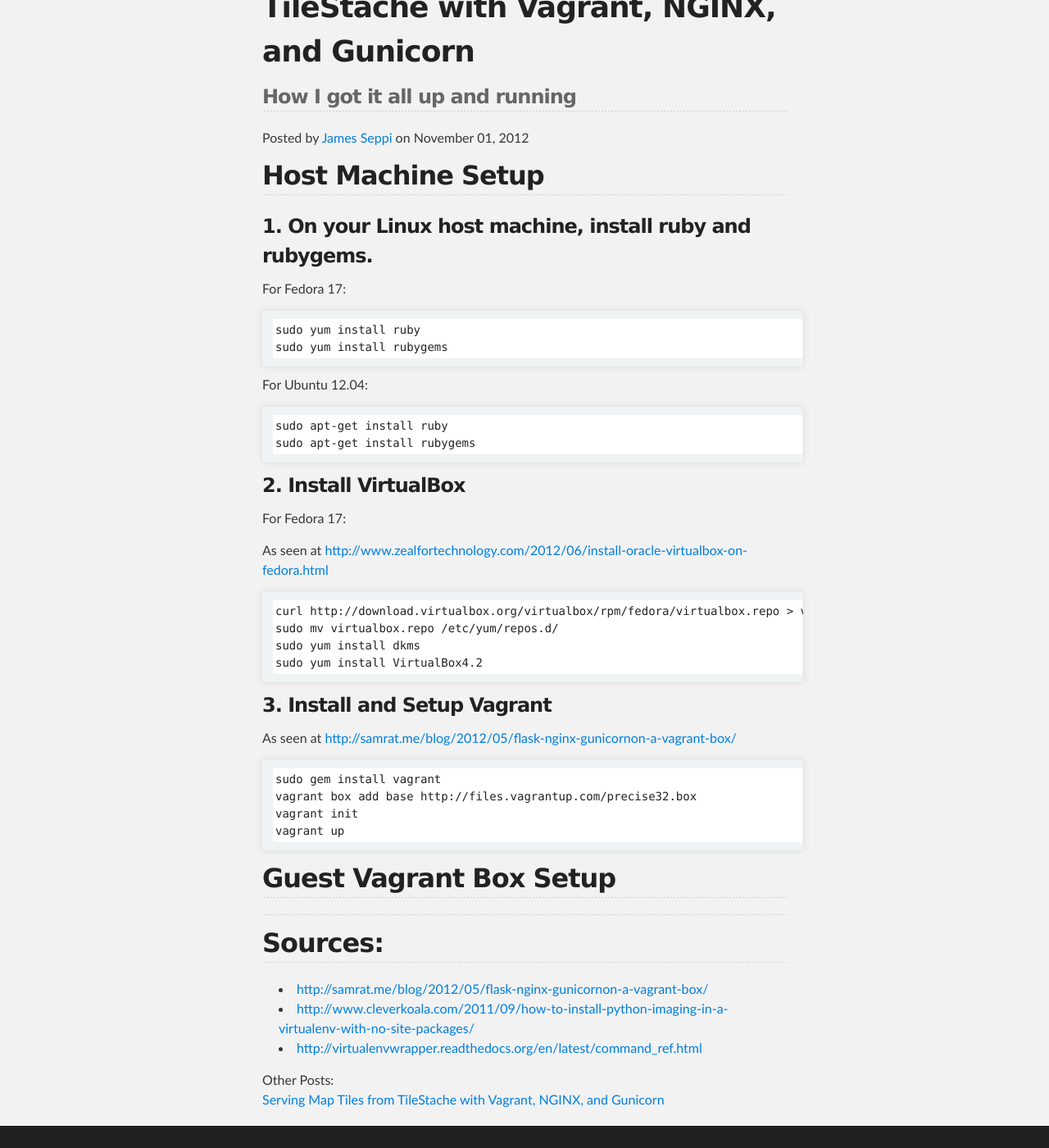
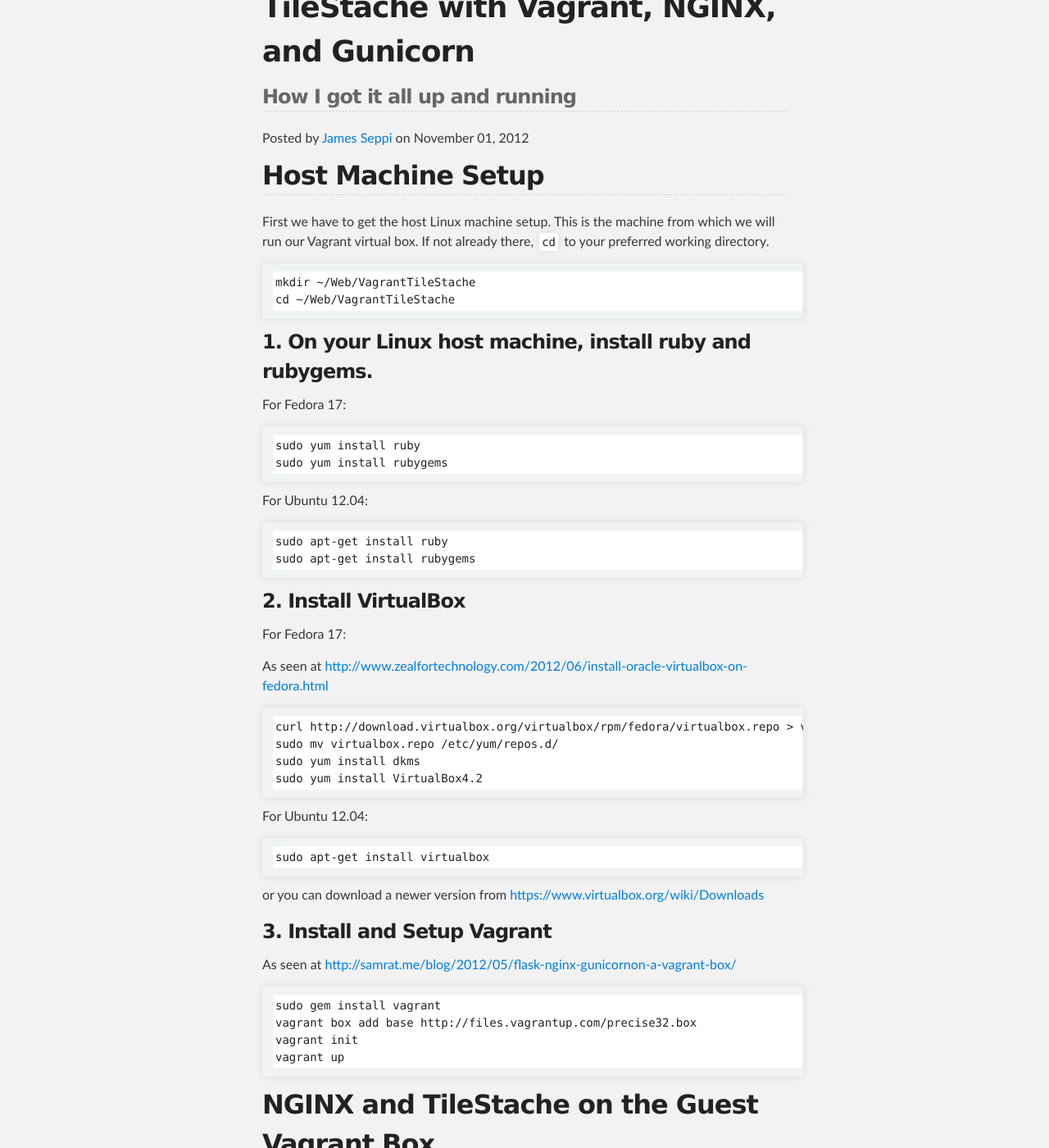
Before and after one commit to jseppi/jseppi.github.io, a Jekyll site: the page built from _posts/articles/2012-11-01-tilestache-vagrant-nginx.md, in a window 1280 px wide and 1400 px high, scrolled down 332 px. Shown: the whole window at 82% size. Built offline with Jekyll 4.4.1, drawn with Linux system fonts in a browser that asks for light colours; some of the changed text lies outside the part shown.

Commit message:
update the post

```diff
--- a/_posts/articles/2012-11-01-tilestache-vagrant-nginx.md
+++ b/_posts/articles/2012-11-01-tilestache-vagrant-nginx.md
@@ -10,6 +10,11 @@
 ---
 
 ## Host Machine Setup
+
+First we have to get the host Linux machine setup.  This is the machine from which we will run our Vagrant virtual box. If not already there, `cd` to your preferred working directory.
+
+    mkdir ~/Web/VagrantTileStache
+    cd ~/Web/VagrantTileStache
 
 ### 1. On your Linux host machine, install ruby and rubygems.
 
@@ -34,6 +39,12 @@
     sudo yum install dkms
     sudo yum install VirtualBox4.2
 
+For Ubuntu 12.04:
+
+    sudo apt-get install virtualbox
+
+or you can download a newer version from [https://www.virtualbox.org/wiki/Downloads](https://www.virtualbox.org/wiki/Downloads)
+
 ### 3. Install and Setup Vagrant
 
 As seen at [http://samrat.me/blog/2012/05/flask-nginx-gunicornon-a-vagrant-box/](http://samrat.me/blog/2012/05/flask-nginx-gunicornon-a-vagrant-box/)
@@ -43,13 +54,20 @@
     vagrant init
     vagrant up
 
-## Guest Vagrant Box Setup
 
+
+## NGINX and TileStache on the Guest Vagrant Box
+
+Now that we have the host machine setup and running our guest Vagrant virtual machine, we can get to setting up TileStache and NGINX.
 
 
 **************
 
-## Sources:
+## Resources:
+* [Vagrant](http://vagrantup.com)
+* [VirtualBox](http://virtualbox.org)
+* [TileStache](http://www.tilestache.org/)
+* [NGINX](http://nginx.org/en/)
 * [http://samrat.me/blog/2012/05/flask-nginx-gunicornon-a-vagrant-box/](http://samrat.me/blog/2012/05/flask-nginx-gunicornon-a-vagrant-box/)
 * [http://www.cleverkoala.com/2011/09/how-to-install-python-imaging-in-a-virtualenv-with-no-site-packages/](http://www.cleverkoala.com/2011/09/how-to-install-python-imaging-in-a-virtualenv-with-no-site-packages/)
 * [http://virtualenvwrapper.readthedocs.org/en/latest/command_ref.html](http://virtualenvwrapper.readthedocs.org/en/latest/command_ref.html)
```
